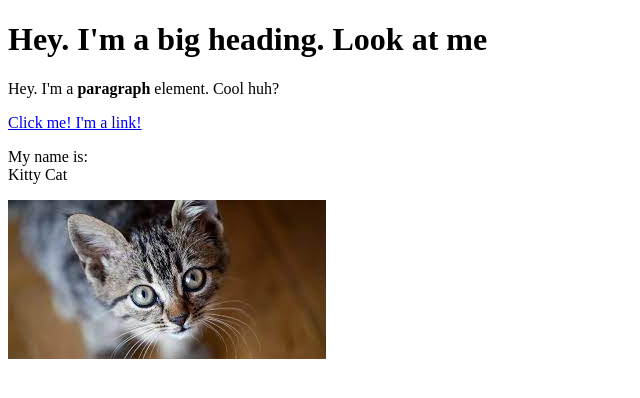
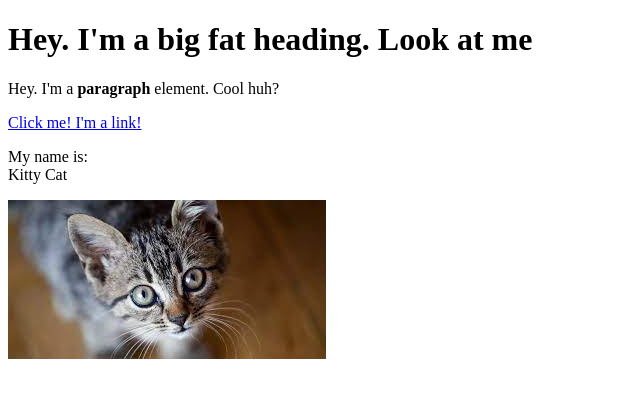
Before and after one commit to Zabu-m/cartoon-hero, a plain HTML site: page test.html in a window 1280 px wide. Shown: the whole page, without its empty margins (0-640 px from the left). Drawn offline with Linux system fonts and the light colour scheme.

Commit message:
added 'fat'

```diff
--- a/test.html
+++ b/test.html
@@ -4,7 +4,7 @@
 	<title>Test page</title>
 </head>
 <body>
-<h1>Hey. I'm a big heading. Look at me</h1>
+<h1>Hey. I'm a big fat heading. Look at me</h1>
 <p>Hey. I'm a <b>paragraph</b> element. Cool huh?</p>
 <a href="https://google.com" target="_blank" title="Let's go to Google">Click me! I'm a link!</a>
 <p>My name is:<br>
```
